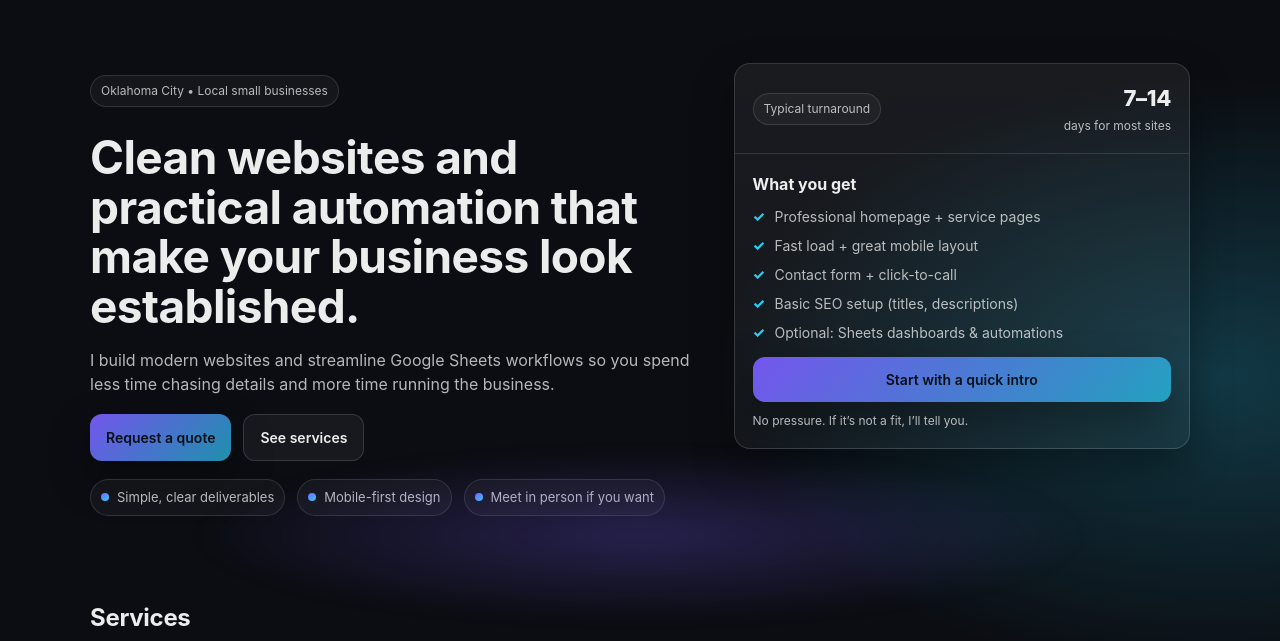
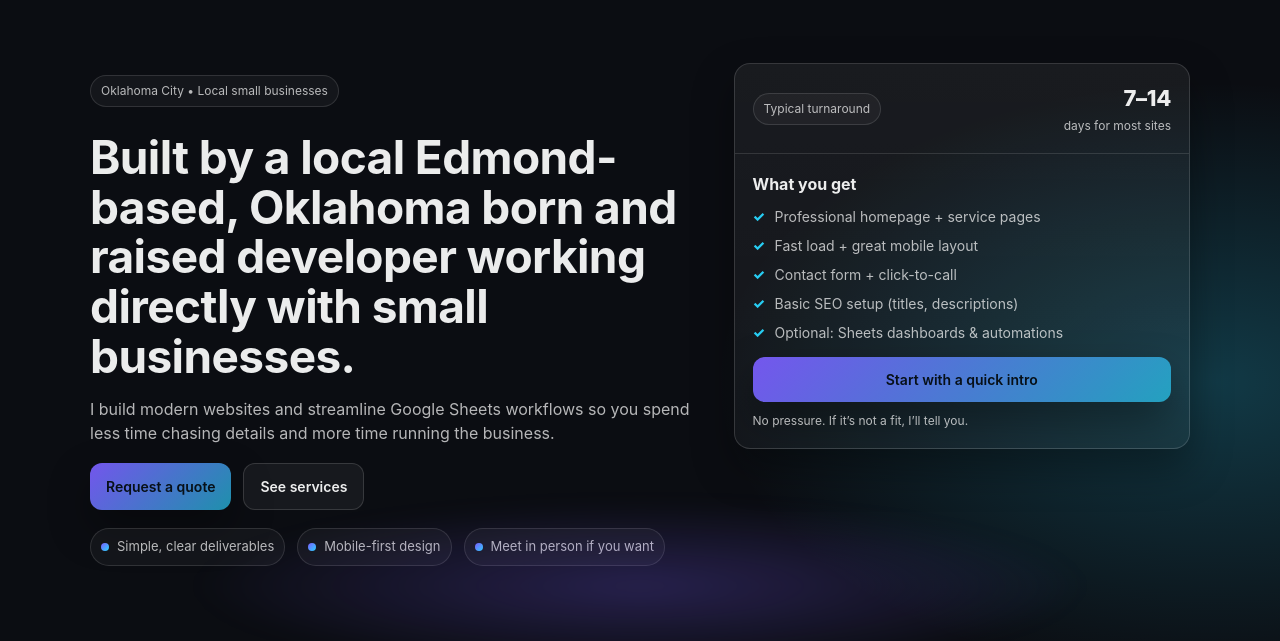
Before and after one commit to Drake-Alexander/drake-site, a website built with Vite: page index.html in a window 1280 px wide. Shown: the part 82-723 px from the top of the page. Built offline with nearby package versions, Linux system fonts and the light colour scheme.

```diff
--- a/index.html
+++ b/index.html
@@ -43,7 +43,7 @@
       <div class="container hero-inner">
         <div class="hero-copy">
           <p class="eyebrow">Oklahoma City • Local small businesses</p>
-          <h1>Clean websites and practical automation that make your business look established.</h1>
+          <h1>Built by a local Edmond-based, Oklahoma born and raised developer working directly with small businesses.</h1>
           <p class="subhead">
             I build modern websites and streamline Google Sheets workflows so you spend less time chasing details
             and more time running the business.
```
